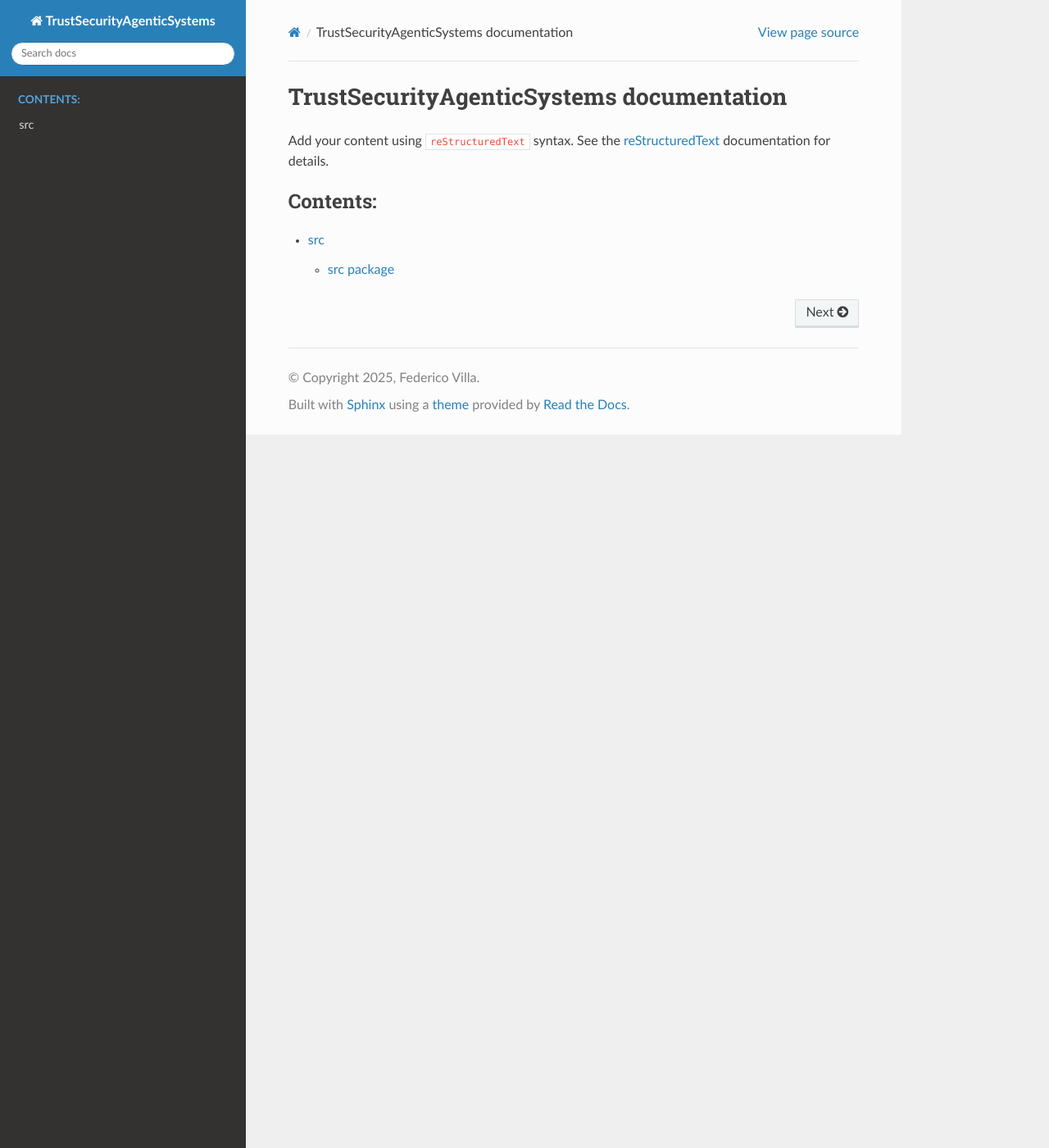
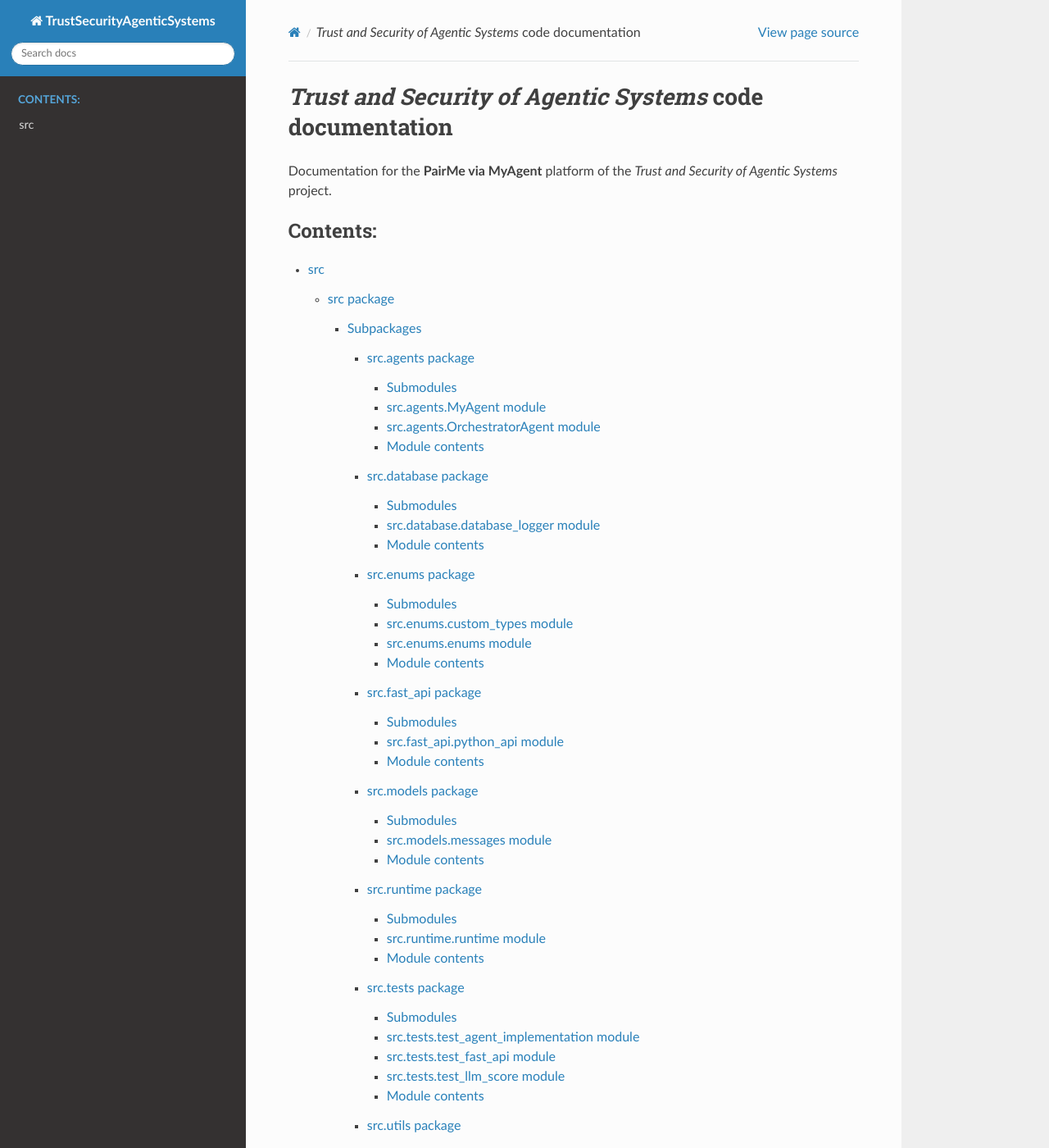
Before and after one commit to federicovilla55/TrustSecurityAgenticSystems, a Sphinx documentation site: the page built from docs/source/index.rst, in a window 1280 px wide and 1400 px high. Shown: the whole window at 82% size. Built offline with Sphinx 7.4.7 and the Read the Docs theme 3.1.0, drawn with Linux system fonts in a browser that asks for light colours; some of the changed text lies outside the part shown.

Commit message:
Update code documentation and tests.

```diff
--- a/docs/source/conf.py
+++ b/docs/source/conf.py
@@ -1,6 +1,7 @@
 import os
 import sys
 sys.path.insert(0, os.path.abspath('../..'))
+
 # Configuration file for the Sphinx documentation builder.
 #
 # For the full list of built-in configuration values, see the documentation:
--- a/docs/source/index.rst
+++ b/docs/source/index.rst
@@ -3,16 +3,13 @@
    You can adapt this file completely to your liking, but it should at least
    contain the root `toctree` directive.
 
-TrustSecurityAgenticSystems documentation
-=========================================
+*Trust and Security of Agentic Systems* code documentation
+==========================================================
 
-Add your content using ``reStructuredText`` syntax. See the
-`reStructuredText <https://www.sphinx-doc.org/en/master/usage/restructuredtext/index.html>`_
-documentation for details.
-
+Documentation for the **PairMe via MyAgent** platform of the *Trust and Security of Agentic Systems* project.
 
 .. toctree::
-   :maxdepth: 2
+   :maxdepth: 5
    :caption: Contents:
 
    modules
--- a/docs/source/modules.rst
+++ b/docs/source/modules.rst
@@ -2,6 +2,6 @@ src
 ===
 
 .. toctree::
-   :maxdepth: 4
+   :maxdepth: 2
 
    src
```
Also changed, not shown: 3 other files.
